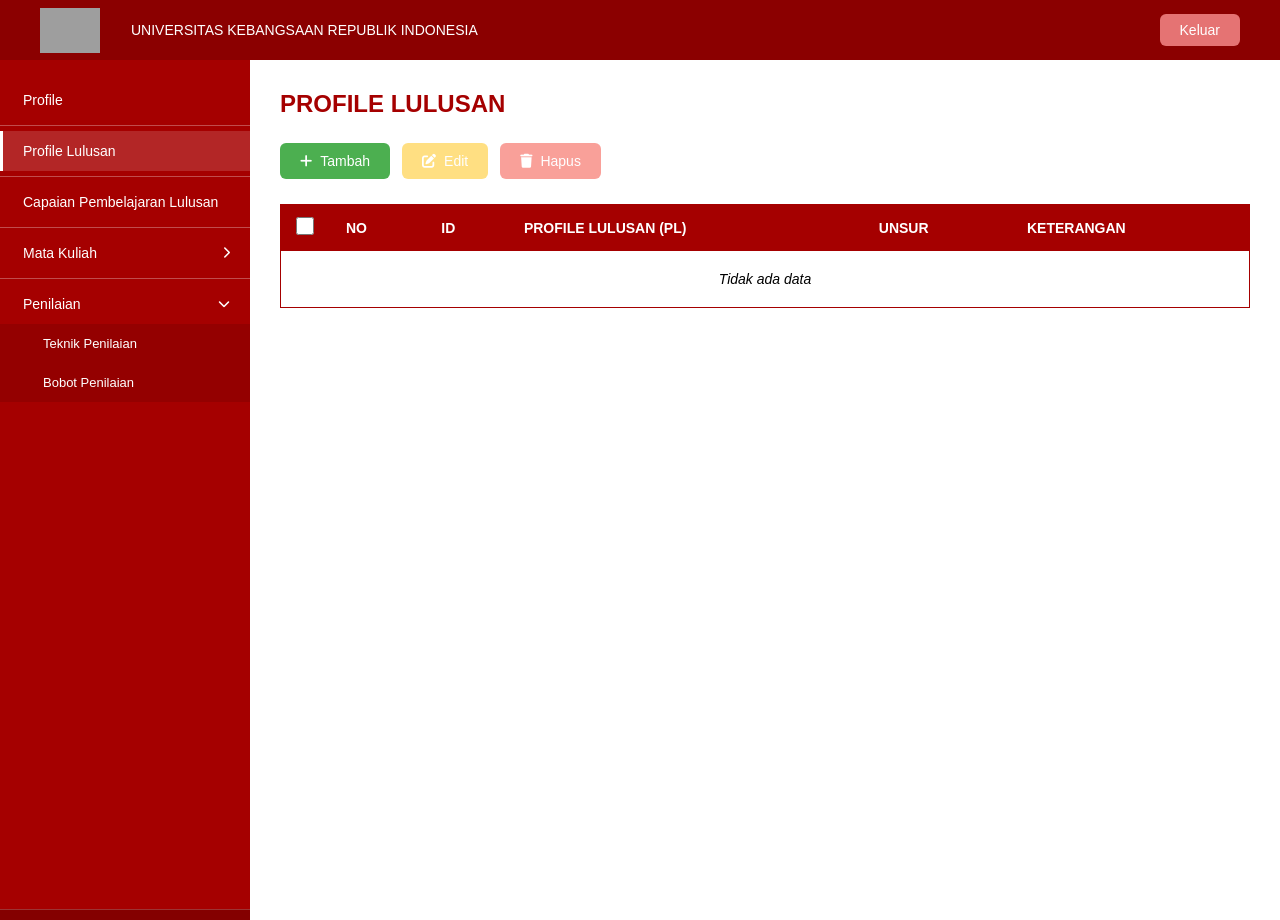
After one commit to Naufallr/kurikulum-obe, a Laravel app: template resources/views/mata-kuliah.blade.php in a window 1280 px wide. The commit adds this page. Run offline with Laravel 12, Linux system fonts and the light colour scheme; the template is opened without the code that fills it, so the values that code supplies are empty; parts of the project's set-up code (start-up, migrations or seed data) failed here and were passed over; grey boxes are pictures that could not be loaded.

Commit message:
first commit

```diff
--- a/resources/views/capaian-lulusan-prodi.blade.php
+++ b/resources/views/capaian-lulusan-prodi.blade.php
@@ -32,7 +32,7 @@
                 <div class="nav-divider"></div>
                 <a href="{{ route('capaian-lulusan-prodi.index') }}" class="nav-item active">Capaian Pembelajaran Lulusan</a>
                 <div class="nav-divider"></div>
-                <a href="#" class="nav-item collapsible" onclick="toggleSubmenu(event)">
+                <a href="{{route('mata-kuliah.index')}}" class="nav-item collapsible" onclick="toggleSubmenu(event)">
                     <span>Mata Kuliah</span>
                     <i class="fas fa-chevron-right"></i>
                 </a>
--- a/resources/views/dashboard.blade.php
+++ b/resources/views/dashboard.blade.php
@@ -32,7 +32,7 @@
                 <div class="nav-divider"></div>
                 <a href="{{route('capaian-lulusan-prodi.index')}}" class="nav-item">Capaian Pembelajaran Lulusan</a>
                 <div class="nav-divider"></div>
-                <a href="#" class="nav-item collapsible" onclick="toggleSubmenu(event)">
+                <a href="{{route('mata-kuliah.index')}}" class="nav-item collapsible" onclick="toggleSubmenu(event)">
                     <span>Mata Kuliah</span>
                     <i class="fas fa-chevron-right"></i>
                 </a>
--- /dev/null
+++ b/resources/views/mata-kuliah.blade.php
@@ -0,0 +1,137 @@
+<!DOCTYPE html>
+<html lang="en">
+<head>
+    <meta charset="UTF-8">
+    <meta name="viewport" content="width=device-width, initial-scale=1.0">
+    <meta name="csrf-token" content="{{ csrf_token() }}">
+    <title>Mata Kuliah - Kurikulum UKRI</title>
+    <link rel="stylesheet" href="{{ asset('css/dashboard.css') }}">
+    <link rel="stylesheet" href="https://cdnjs.cloudflare.com/ajax/libs/font-awesome/6.4.0/css/all.min.css">
+</head>
+<body>
+    <!-- Top Header Bar -->
+    <header class="top-header">
+        <div class="header-left">
+            <img src="{{ asset('storage/logo ukri.png') }}" alt="Logo UKRI" class="header-logo">
+            <div class="header-text">
+                <span>UNIVERSITAS KEBANGSAAN REPUBLIK INDONESIA</span>
+            </div>
+        </div>
+        <div class="header-right">
+            <button class="btn-keluar">Keluar</button>
+        </div>
+    </header>
+
+    <div class="dashboard-container">
+        <!-- Left Sidebar -->
+        <aside class="sidebar">
+            <nav class="sidebar-nav">
+                <a href="#" class="nav-item">Profile</a>
+                <div class="nav-divider"></div>
+                <a href="{{route('dashboard')}}" class="nav-item active">Profile Lulusan</a>
+                <div class="nav-divider"></div>
+                <a href="{{route('capaian-lulusan-prodi.index')}}" class="nav-item">Capaian Pembelajaran Lulusan</a>
+                <div class="nav-divider"></div>
+                <a href="#" class="nav-item collapsible" onclick="toggleSubmenu(event)">
+                    <span>Mata Kuliah</span>
+                    <i class="fas fa-chevron-right"></i>
+                </a>
+                <div class="nav-divider"></div>
+                <a href="#" class="nav-item collapsible active-submenu" onclick="toggleSubmenu(event)">
+                    <span>Penilaian</span>
+                    <i class="fas fa-chevron-down"></i>
+                </a>
+                <div class="submenu active">
+                    <a href="#" class="nav-item submenu-item">Teknik Penilaian</a>
+                    <a href="#" class="nav-item submenu-item">Bobot Penilaian</a>
+                </div>
+            </nav>
+
+            <!-- User Info at Bottom -->
+            <div class="user-info">
+                <div class="user-avatar">
+                    <i class="fas fa-user"></i>
+                </div>
+                <div class="user-details">
+                    <div class="user-name">Naufal Maulana</div>
+                    <div class="user-id">20231320044</div>
+                </div>
+                <div class="user-settings">
+                    <i class="fas fa-cog"></i>
+                </div>
+            </div>
+        </aside>
+
+        <!-- Main Content Area -->
+        <main class="main-content">
+            <h1 class="content-title">PROFILE LULUSAN</h1>
+
+            @if(session('success'))
+                <div class="alert alert-success">
+                    {{ session('success') }}
+                </div>
+            @endif
+
+            @if($errors->any())
+                <div class="alert alert-error">
+                    <ul>
+                        @foreach($errors->all() as $error)
+                            <li>{{ $error }}</li>
+                        @endforeach
+                    </ul>
+                </div>
+            @endif
+
+            <div class="action-buttons">
+                <button class="btn-action btn-tambah" onclick="openModal('create')">
+                    <i class="fas fa-plus"></i> Tambah
+                </button>
+                <button class="btn-action btn-edit" onclick="openModal('edit')" id="btnEdit" disabled>
+                    <i class="fas fa-edit"></i> Edit
+                </button>
+                <button class="btn-action btn-hapus" onclick="confirmDelete()" id="btnDelete" disabled>
+                    <i class="fas fa-trash"></i> Hapus
+                </button>
+            </div>
+
+            <div class="table-container">
+                <table class="data-table">
+                    <thead>
+                        <tr>
+                            <th width="50">
+                                <input type="checkbox" id="selectAll" onchange="toggleSelectAll()">
+                            </th>
+                            <th>NO</th>
+                            <th>ID</th>
+                            <th>PROFILE LULUSAN (PL)</th>
+                            <th>UNSUR</th>
+                            <th>KETERANGAN</th>
+                        </tr>
+                    </thead>
+                    <tbody>
+                        @forelse($profileLulusan ?? [] as $index => $item)
+                        <tr>
+                            <td>
+                                <input type="checkbox" name="selected_ids[]" value="{{ $item->id }}" class="row-checkbox" onchange="updateButtons()">
+                            </td>
+                            <td>{{ $index + 1 }}</td>
+                            <td>{{ $item->id }}</td>
+                            <td>{{ $item->desk }}</td>
+                            <td>{{ $item->unsur ?? '-' }}</td>
+                            <td>{{ $item->keterangan ?? '-' }}</td>
+                        </tr>
+                        @empty
+                        <tr>
+                            <td colspan="6" style="text-align: center; padding: 20px;">
+                                <em>Tidak ada data</em>
+                            </td>
+                        </tr>
+                        @endforelse
+                    </tbody>
+                </table>
+            </div>
+        </main>
+    </div>
+
+</body>
+</html>
--- a/routes/web.php
+++ b/routes/web.php
@@ -3,6 +3,7 @@
 use Illuminate\Support\Facades\Route;
 use App\Http\Controllers\ProfileLulusanController;
 use App\Http\Controllers\CapaianLulusanProdiController;
+use App\Http\Controllers\MataKuliahController;
 
 Route::get('/landing', function () {
     return view('landing');
@@ -14,7 +15,7 @@ Route::get('/login', function () {
 
 Route::get('/dashboard', [ProfileLulusanController::class, 'index'])->name('dashboard');
 Route::post('/dashboard', [ProfileLulusanController::class, 'store'])->name('mst_pl.store');
-Route::get('/dashboard/{profileLulusan}', [ProfileLulusanController::class, 'show'])->name('mst_tbl.show');
+Route::get('/dashboard/{profileLulusan}', [ProfileLulusanController::class, 'show'])->name('mst_pl.show');
 Route::put('/dashboard/{profileLulusan}', [ProfileLulusanController::class, 'update'])->name('mst_pl.update');
 Route::delete('/dashboard/{profileLulusan}', [ProfileLulusanController::class, 'destroy'])->name('mst_pl.destroy');
 Route::post('/dashboard/delete-multiple', [ProfileLulusanController::class, 'destroyMultiple'])->name('mst_pl.destroy-multiple');
@@ -25,3 +26,9 @@ Route::get('/capaian-lulusan-prodi/{capaianLulusanProdi}', [CapaianLulusanProdiC
 Route::put('/capaian-lulusan-prodi/{capaianLulusanProdi}', [CapaianLulusanProdiController::class, 'update'])->name('capaian-lulusan-prodi.update');
 Route::delete('/capaian-lulusan-prodi/{capaianLulusanProdi}', [CapaianLulusanProdiController::class, 'destroy'])->name('capaian-lulusan-prodi.destroy');
 Route::post('/capaian-lulusan-prodi/delete-multiple', [CapaianLulusanProdiController::class, 'destroyMultiple'])->name('capaian-lulusan-prodi.destroy-multiple');
+
+Route::get('/mata-kuliah', [MataKuliahController::class, 'index'])->name('mata-kuliah.index');
+route::post('/mata-kuliah',[MataKuliahController::class,'store'])->name('mata-kuliah.store');
+route::get('/mata-kuliah/{mataKuliah}',[MataKuliahController::class,'show'])->name('mata-kuliah.show');
+route::put('/mata-kuliah/{mataKuliah}',[MataKuliahController::class,'update'])->name('mata-kuliah.update');
+route::delete('/mata-kuliah/{mataKuliah}',[MataKuliahController::class,'destroy'])->name('mata-kuliah.destroy');
```
Also changed, not shown: app/Http/Controllers/CapaianLulusanProdiController.php (+9 -29 lines), app/Http/Controllers/MataKuliahController.php (added, +103 -0 lines), app/Http/Controllers/ProfileLulusanController.php (+4 -4 lines), app/Models/MataKuliah.php (added, +24 -0 lines), database/seeders/RoleSeeder.php (deleted, +0 -29 lines), database/migrations/2026_01_12_045650_create_mst_cplp_table.php, database/migrations/2026_01_14_221431_create_mst_mk_table.php (added).
